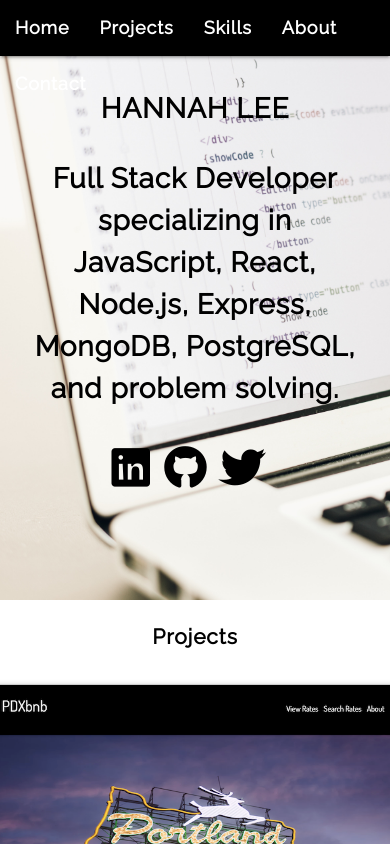
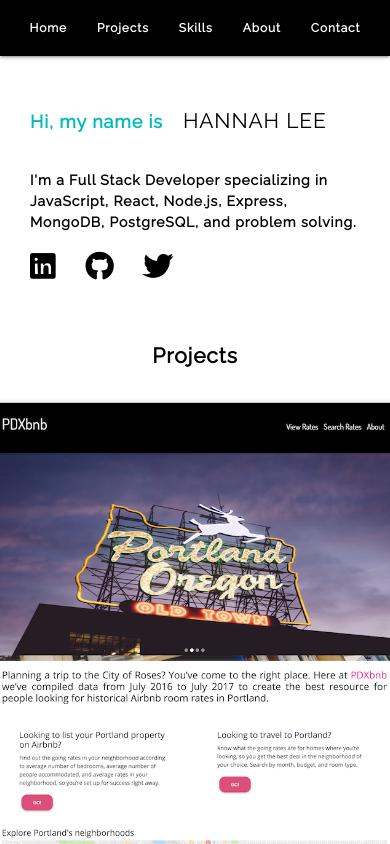
Before and after one commit to RunHannah/react-portfolio, a React (Create React App) app: page / in a window 390 px wide. Shown: the top 844 px of the page. Built offline with nearby package versions, Linux system fonts and the light colour scheme.

Commit message:
Continue styling.

```diff
--- a/src/App.css
+++ b/src/App.css
@@ -9,33 +9,40 @@
 /* NavBar */
 .navbar {
   display: flex;
-  flex-wrap: wrap;
-  justify-content: center;
+  flex-direction: row;
+  justify-content: flex-end;
   position: fixed;
   z-index: 1;
-  background: #000000; /* fallback for old browsers */
+  background: #000000;
   list-style-type: none;
+  padding: 0 125px 0 30px;
 }
 
 .nav-text {
   font-display: bold;
-  font-size: 18px;
+  font-size: 14px;
 }
 
 /* LandingPage */
 .landing-grid {
-  display: block;
-  padding: 60px 30px 100px 30px;
-  /* padding-bottom: 100px; */
-  background-image: url(./assets/images/code.png);
-  -webkit-background-size: cover;
-  -moz-background-size: cover;
-  -o-background-size: cover;
-  background-size: cover;
-  background-attachment: fixed;
-  width: 100%;
-  height: 600px;
-  text-align: center;
+  min-height: 500px;
+  padding: 125px;
+  align-items: start;
+  text-align: left;
+}
+
+.name {
+  display: flex;
+  flex-direction: row;
+  justify-content: start;
+  align-items: baseline;
+}
+
+.name p {
+  margin-right: 20px;
+  color: #00baba;
+  font-weight: bolder;
+  font-size: 18px;
 }
 
 .landing-intro {
@@ -49,7 +56,7 @@
 .landing-grid a {
   color: black;
   font-size: 3em;
-  padding-right: 15px;
+  padding-right: 30px;
 }
 
 /* Projects */
@@ -73,7 +80,6 @@
   flex: 0 0 500px;
   margin: 10px;
   border: 1px solid #ccc;
-  box-shadow: 2px 2px 6px 0px rgba(0, 0, 0, 0.3);
 }
 .card img {
   /* max-width: 100%; */
@@ -161,16 +167,8 @@
   padding-bottom: 5px;
 }
 
-/* Desktops and laptops ----------- */
-/* @media only screen and (min-width: 901px) {
-  .tech-images {
-    width: 100%;
-    max-width: 90%;
-  }
-} */
-
 /* iPads (portrait and landscape) ----------- */
-@media only screen and (min-width: 651px) and (max-width: 900px) {
+/* @media only screen and (min-width: 651px) and (max-width: 900px) {
   .project-list,
   .tech-skills,
   .about,
@@ -190,19 +188,10 @@
     width: 100%;
     max-width: 70%;
   }
-}
+} */
 
 /* Smartphones (portrait and landscape) ----------- */
 @media only screen and (max-width: 650px) {
-  .navbar {
-    flex-direction: column;
-    justify-content: start;
-  }
-
-  .landing-intro {
-    font-size: 2em;
-  }
-
   .project-title,
   .tech-skills,
   .about,
@@ -210,16 +199,47 @@
     font-size: 1.5em;
   }
 
-  p {
+  /* navbar */
+  .navbar {
+    flex-direction: row;
+    justify-content: center;
+    padding: 0 5px 0 5px;
+  }
+  .nav-text {
+    font-size: 12px;
+  }
+
+  /* landing-grid */
+
+  .landing-grid {
+    padding: 70px 30px 30px 30px;
+    min-height: 300px;
+  }
+
+  .landing-intro {
+    font-size: 1.5em;
+  }
+
+  .landing-intro-text {
     font-size: 1em;
   }
 
+  .landing-grid a {
+    font-size: 2em;
+    align-items: center;
+  }
+
+  /* technical skills */
+
   .tech-images {
-    width: 100%;
-    max-width: 40%;
+    grid-template-columns: repeat(auto-fit, minmax(90px, 1fr));
+    grid-gap: 1em;
   }
-  .landing-grid {
-    width: 100%;
-    object-fit: scale-down;
+
+  /* footer */
+
+  .social-links i {
+    font-size: 2em;
+    padding: 15px 25px 15px 25px;
   }
 }
--- a/src/components/landing-page.jsx
+++ b/src/components/landing-page.jsx
@@ -3,12 +3,15 @@ import React, { Component } from 'react';
 class LandingPage extends Component {
   render() {
     return (
-      <div className="landing-grid">
-        <div className="row">
-          <p className="landing-intro">HANNAH LEE</p>
+      <div className="top-container">
+        <div className="landing-grid">
+          <span className="name">
+            <p>Hi, my name is </p>
+            <h1 className="landing-intro">HANNAH LEE</h1>
+          </span>
           <p className="landing-intro-text">
-            Full Stack Developer specializing in JavaScript, React, Node.js,
-            Express, MongoDB, PostgreSQL, and problem solving.
+            I'm a Full Stack Developer specializing in JavaScript, React,
+            Node.js, Express, MongoDB, PostgreSQL, and problem solving.
           </p>
           {/* LinkedIn */}
           <a
```
Also changed, not shown: src/assets/images/code.png (deleted), src/assets/images/keyboard.png (deleted).
